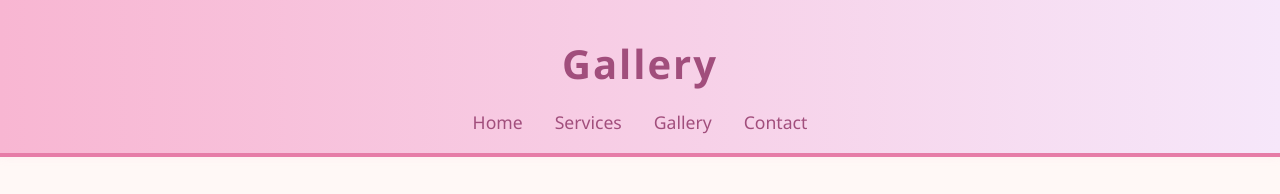
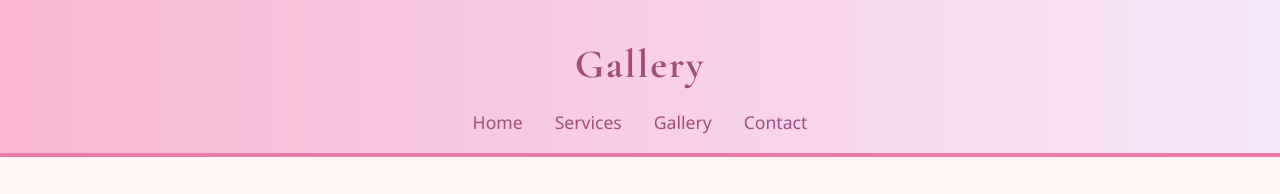
Before and after one commit to Cheezymrp/Via-s-lavish-nails-, a plain HTML site: page Gallery.html in a window 1280 px wide. Shown: the top 194 px of the page. Drawn offline with nearby package versions, Linux system fonts and the light colour scheme.

Commit message:
Updated fonts for the headers and footers

```diff
--- a/Gallery.html
+++ b/Gallery.html
@@ -6,6 +6,11 @@
     <title>Gallery - Via's Lavish Nails</title>
     <link rel="icon" type="image/x-icon" href="favicon.ico">
     <link rel="stylesheet" href="style.css">
+
+    <link rel="preconnect" href="https://fonts.googleapis.com">
+    <link rel="preconnect" href="https://fonts.gstatic.com" crossorigin>
+    <link href="https://fonts.googleapis.com/css2?family=Cormorant+Garamond:ital,wght@0,300..700;1,300..700&display=swap" rel="stylesheet">
+
 </head>
 <body>
     <header>
--- a/style.css
+++ b/style.css
@@ -186,3 +186,6 @@ header {
         width: 80%;
     }
 }
+header h1 {
+            font-family: 'Cormorant Garamond', serif;
+        }
```
Also changed, not shown: Index.html (+4 -0 lines).
